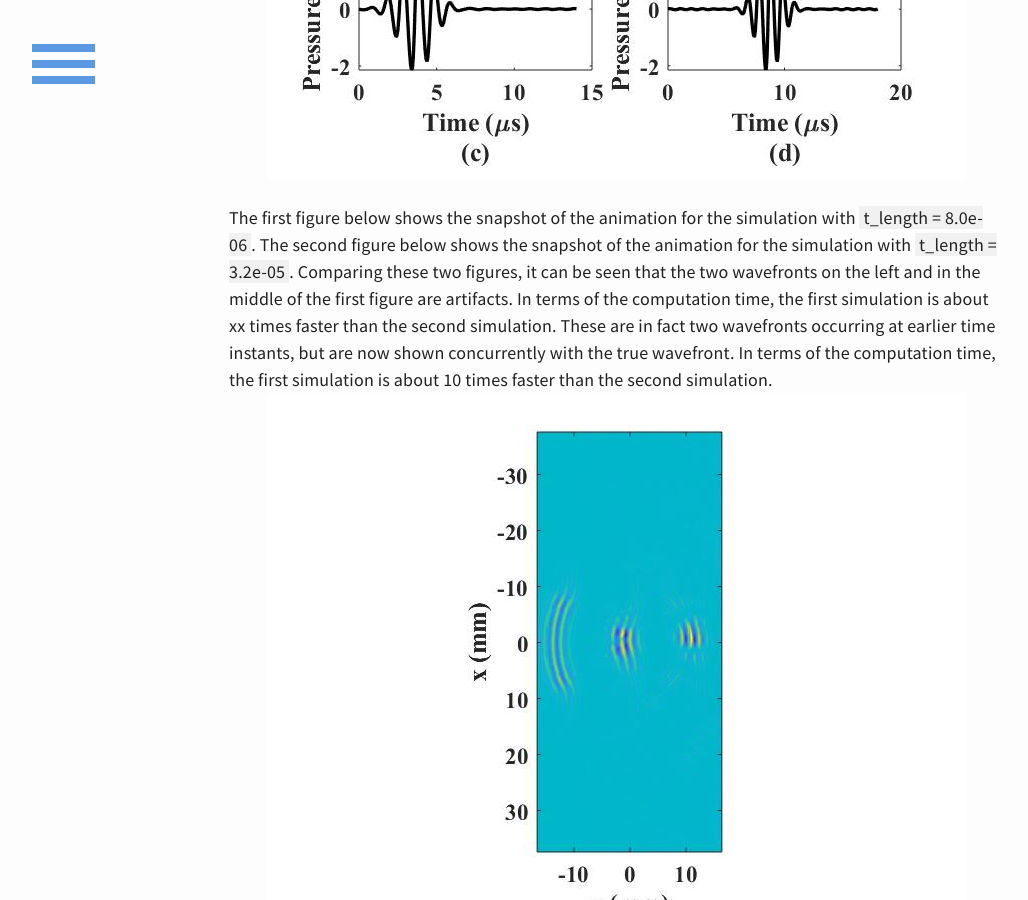
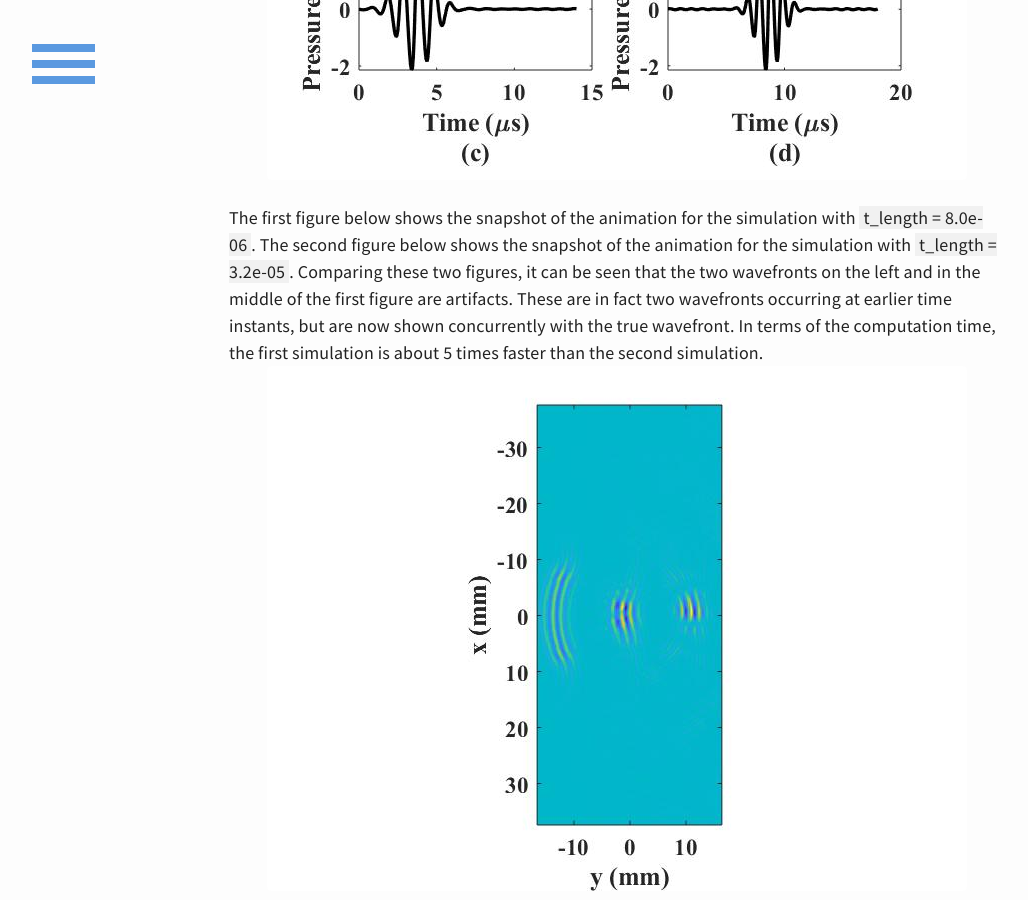
Before and after one commit to m-SOUND/mSOUND, a Jekyll site: the page built from _posts/2019-07-20-TMDM_2D_animation.html, in a window 1280 px wide and 900 px high, scrolled down 1663 px. Shown: the whole window, without its empty margins (23-1051 px from the left). Built offline with Jekyll 4.4.1, drawn with Linux system fonts in a browser that asks for light colours.

Commit message:
Update 2019-07-20-TMDM_2D_animation.html

```diff
--- a/_posts/2019-07-20-TMDM_2D_animation.html
+++ b/_posts/2019-07-20-TMDM_2D_animation.html
@@ -51,9 +51,8 @@ To rearrange Fig. b in order to have a more physically meaning waveform, “ffts
 The first figure below shows the snapshot of the animation for the simulation with <span style="background-color:#f1f1f1">t_length = 8.0e-06</span>.
 The second figure below shows the snapshot of the animation for the simulation with <span style="background-color:#f1f1f1">t_length = 3.2e-05</span>.
 Comparing these two figures, it can be seen that the two wavefronts on the left and in the middle of the first figure are artifacts.
-In terms of the computation time, the first simulation is about xx times faster than the second simulation.
 These are in fact two wavefronts occurring at earlier time instants, but are now shown concurrently with the true wavefront.
-In terms of the computation time, the first simulation is about 10 times faster than the second simulation.
+In terms of the computation time, the first simulation is about 5 times faster than the second simulation.
 
 <img src="/mSOUND/img/animation_2D_small_domain.jpg" alt="snap shot of the animation for the simulation with smaller temporal domain">
 <img src="/mSOUND/img/animation_2D_large_domain.jpg" alt="snap shot of the animation for the simulation with larger temporal domain">
```
